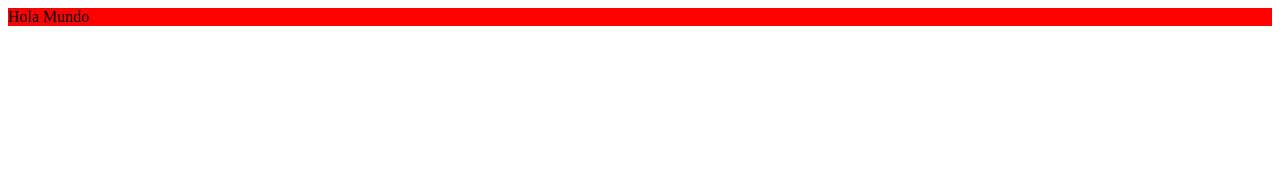
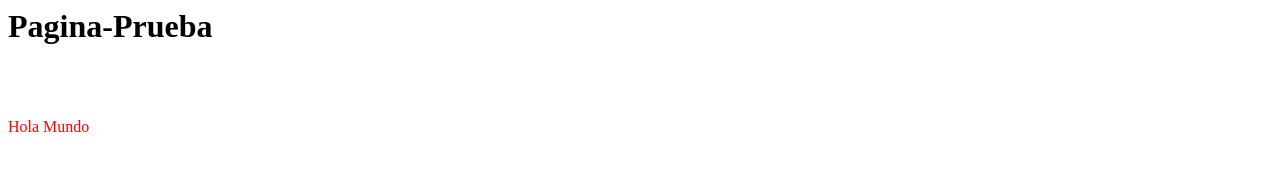
Before and after one commit to Ivan-ISO/Prueba-ISO, a plain HTML site: page index.html in a window 1280 px wide. Drawn offline with Linux system fonts and the light colour scheme.

Commit message:
Update index.html

```diff
--- a/index.html
+++ b/index.html
@@ -3,9 +3,12 @@
 
     <style>
       p{
-        background-color: red;
+        color: red;
       }
     </style>
+
+    <h1>Pagina-Prueba</h1>
+    <br><br>
 
     <p>Hola Mundo</p>
 
```
